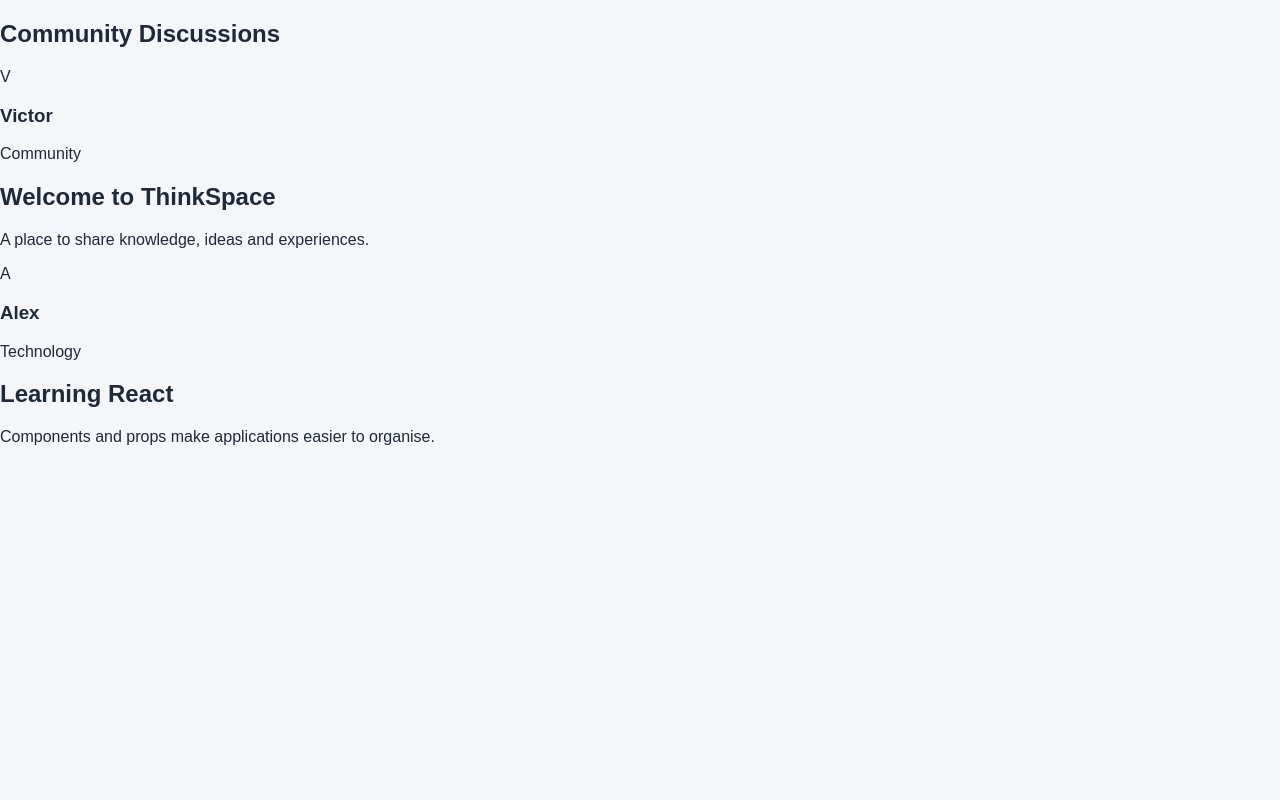
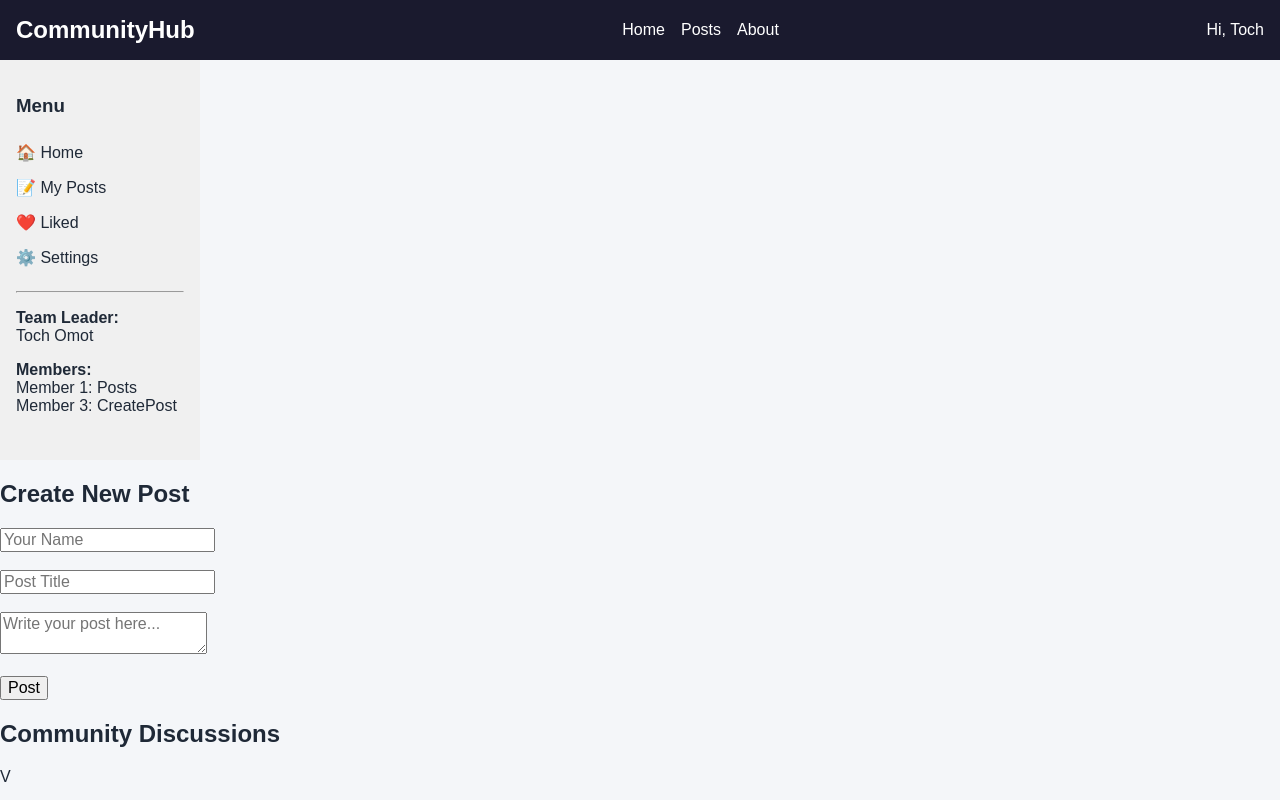
Before and after one commit to victormose2005-alt/iyf-s12-communityhub-team-victormoses2005-alt, a React app in the folder frontend/: page / in a window 1280 px wide. Shown: the top 800 px of the page. Built offline with nearby package versions, Linux system fonts and the light colour scheme; the HTML template or start-up script is replaced by a standard one.

Commit message:
Organize project structure and consolidate React components

```diff
--- a/frontend/src/App.jsx
+++ b/frontend/src/App.jsx
@@ -1,12 +1,51 @@
 
+import { useState } from "react";
+
+import Header from "./components/Header";
+import Sidebar from "./components/Sidebar";
+import CreatePost from "./components/CreatePost";
 import PostList from "./components/PostList";
+import Footer from "./components/Footer";
+
 import "./App.css";
 
 function App() {
+  const [posts, setPosts] = useState([
+    {
+      id: 1,
+      author: "Victor",
+      title: "Welcome to ThinkSpace",
+      content: "A place to share knowledge, ideas and experiences.",
+      category: "Community",
+    },
+    {
+      id: 2,
+      author: "Alex",
+      title: "Learning React",
+      content: "Components and props make applications easier to organise.",
+      category: "Technology",
+    },
+  ]);
+
+  function handleAddPost(newPost) {
+    setPosts((previousPosts) => [newPost, ...previousPosts]);
+  }
+
   return (
-    <main>
-      <PostList />
-    </main>
+    <>
+      <Header />
+
+      <div className="app-layout">
+        <Sidebar />
+
+        <main>
+          <CreatePost onAddPost={handleAddPost} />
+          <PostList posts={posts} />
+        </main>
+      </div>
+
+      <Footer />
+    </>
   );
 }
 
--- /dev/null
+++ b/frontend/src/components/CreatePost.jsx
@@ -0,0 +1,50 @@
+import { useState } from "react";
+
+function CreatePost({ onAddPost }) {
+  const [title, setTitle] = useState("");
+  const [content, setContent] = useState("");
+  const [author, setAuthor] = useState("");
+
+   const handleSubmit = (e) => {
+    e.preventDefault();
+    const newPost = {
+      id: Date.now(),
+      title: title,
+      content: content,
+      author: author || "Anonymous",
+    };
+    onAddPost(newPost);
+    setTitle("");
+    setContent("");
+    setAuthor("");
+  };
+
+  return (
+    <div>
+      <h2>Create New Post</h2>
+      <form onSubmit={handleSubmit}>
+        <input
+          placeholder="Your Name"
+          value={author}
+          onChange={(e) => setAuthor(e.target.value)}
+        />
+        <br /><br />
+        <input
+          placeholder="Post Title"
+          value={title}
+          onChange={(e) => setTitle(e.target.value)}
+        />
+        <br /><br />
+        <textarea
+          placeholder="Write your post here..."
+          value={content}
+          onChange={(e) => setContent(e.target.value)}
+        />
+        <br /><br />
+        <button type="submit">Post</button>
+      </form>
+    </div>
+  );
+}
+
+export default CreatePost;
--- /dev/null
+++ b/frontend/src/components/Footer.jsx
@@ -0,0 +1,8 @@
+export default function Footer() {
+  return (
+    <footer style={{ background: '#1a1a2e', color: 'white', textAlign: 'center', padding: '12px' }}>
+      <p style={{ margin: 0 }}>© 2026 CommunityHub - Built by Team Toch Omot</p>
+      <small>IYF S12 - Week 8</small>
+    </footer>
+  );
+}
--- /dev/null
+++ b/frontend/src/components/Header.jsx
@@ -0,0 +1,13 @@
+export default function Header() {
+  return (
+    <header style={{ background: '#1a1a2e', color: 'white', padding: '16px', display: 'flex', justifyContent: 'space-between', alignItems: 'center' }}>
+      <h2 style={{ margin: 0 }}>CommunityHub</h2>
+      <nav style={{ display: 'flex', gap: '16px' }}>
+        <a href="#" style={{ color: 'white', textDecoration: 'none' }}>Home</a>
+        <a href="#" style={{ color: 'white', textDecoration: 'none' }}>Posts</a>
+        <a href="#" style={{ color: 'white', textDecoration: 'none' }}>About</a>
+      </nav>
+      <span>Hi, Toch </span>
+    </header>
+  );
+}
--- /dev/null
+++ b/frontend/src/components/Sidebar.jsx
@@ -0,0 +1,16 @@
+export default function Sidebar() {
+  return (
+    <aside style={{ width: '200px', background: '#f0f0f0', padding: '16px', minHeight: '400px' }}>
+      <h3>Menu</h3>
+      <ul style={{ listStyle: 'none', padding: 0 }}>
+        <li style={{ padding: '8px 0' }}>🏠 Home</li>
+        <li style={{ padding: '8px 0' }}>📝 My Posts</li>
+        <li style={{ padding: '8px 0' }}>❤️ Liked</li>
+        <li style={{ padding: '8px 0' }}>⚙️ Settings</li>
+      </ul>
+      <hr />
+      <p><b>Team Leader:</b><br />Toch Omot</p>
+      <p><b>Members:</b><br />Member 1: Posts<br />Member 3: CreatePost</p>
+    </aside>
+  );
+}
```
Also changed, not shown: 1 other file (tests, documents, lock files or other folders).
